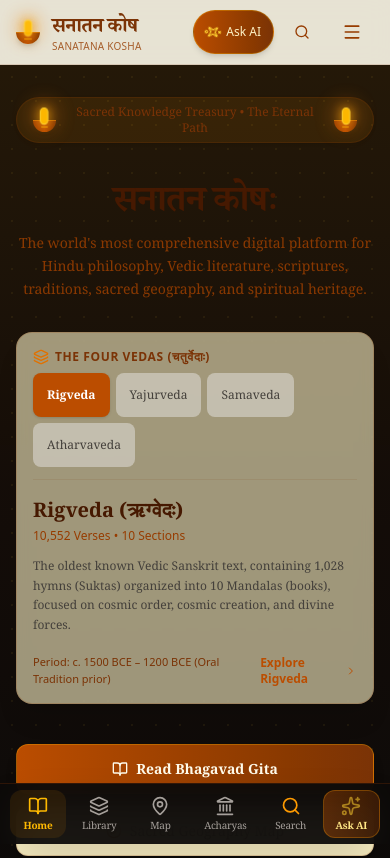
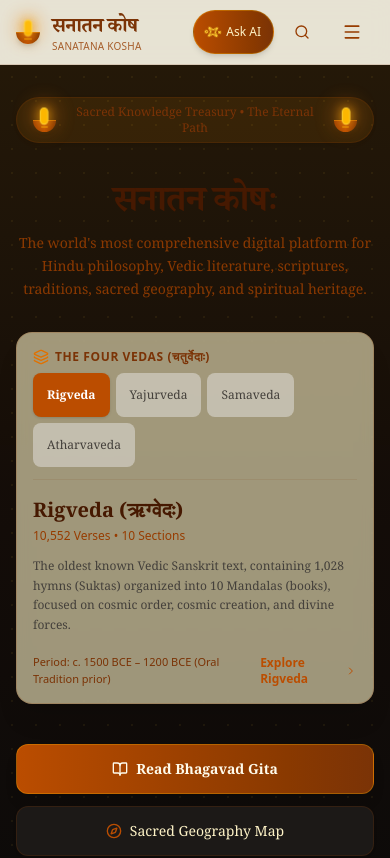
Before and after one commit to Subhra-Rr/Sanatana-Kosha, a React (Vite) app: page / in a window 390 px wide. Shown: the top 858 px of the page. Built offline with nearby package versions, Linux system fonts and the light colour scheme.

Commit message:
refactor: enforce permanent dark theme
Standardize the application to a forced dark theme for consistent visual identity, remove unused theme switching logic, and update meta-tags for improved mobile browser rendering.

```diff
--- a/src/App.tsx
+++ b/src/App.tsx
@@ -3,7 +3,6 @@ import { BrowserRouter as Router, Routes, Route } from 'react-router-dom';
 import { AppProvider } from './context/AppContext';
 import { Header } from './components/common/Header';
 import { Footer } from './components/common/Footer';
-import { MobileBottomNav } from './components/common/MobileBottomNav';
 import { SearchModal } from './components/common/SearchModal';
 import { SpiritualAssistantModal } from './components/ai/SpiritualAssistantModal';
 import { TopicKnowledgeModal } from './components/common/TopicKnowledgeModal';
@@ -25,7 +24,7 @@ const GenealogyPage = lazy(() => import('./pages/GenealogyPage').then(m => ({ de
 const MyLibraryPage = lazy(() => import('./pages/MyLibraryPage').then(m => ({ default: m.MyLibraryPage })));
 
 const PageFallback: React.FC = () => (
-  <div className="min-h-[60vh] flex flex-col items-center justify-center gap-3 p-8 text-amber-800 dark:text-amber-300">
+  <div className="min-h-[60vh] flex flex-col items-center justify-center gap-3 p-8 text-amber-300">
     <Sparkles className="w-8 h-8 animate-spin text-amber-600" style={{ animationDuration: '3s' }} />
     <span className="font-serif text-sm font-medium tracking-wide">Loading Sacred Wisdom...</span>
   </div>
@@ -35,7 +34,7 @@ export default function App() {
   return (
     <Router>
       <AppProvider>
-        <div className="flex flex-col min-h-screen bg-stone-950 text-amber-100 overflow-x-hidden pb-14 md:pb-0">
+        <div className="flex flex-col min-h-screen bg-stone-950 text-amber-100 overflow-x-hidden">
           <Header />
           <main className="flex-1 w-full overflow-x-hidden">
             <Suspense fallback={<PageFallback />}>
@@ -60,7 +59,6 @@ export default function App() {
             </Suspense>
           </main>
           <Footer />
-          <MobileBottomNav />
           <SearchModal />
           <SpiritualAssistantModal />
           <TopicKnowledgeModal />
--- a/src/components/common/AccessibilityToolbar.tsx
+++ b/src/components/common/AccessibilityToolbar.tsx
@@ -13,7 +13,6 @@ import {
 } from 'lucide-react';
 
 export const AccessibilityToolbar: React.FC = () => {
-  const { theme, setTheme } = useApp();
   const [isOpen, setIsOpen] = useState(false);
   const [fontSize, setFontSize] = useState<'normal' | 'large' | 'xl'>('normal');
   const [isDyslexicFont, setIsDyslexicFont] = useState(false);
@@ -34,7 +33,7 @@ export const AccessibilityToolbar: React.FC = () => {
       <button
         onClick={() => setIsOpen(!isOpen)}
         aria-label="Accessibility & Usability Options"
-        className="flex items-center gap-2 px-3.5 py-2.5 rounded-full bg-amber-800 text-amber-100 hover:bg-amber-700 dark:bg-stone-800 dark:text-amber-300 dark:hover:bg-stone-700 shadow-xl border border-amber-600/30 backdrop-blur-md transition-all active:scale-95 text-xs font-semibold"
+        className="flex items-center gap-2 px-3.5 py-2.5 rounded-full bg-stone-800 text-amber-300 hover:bg-stone-700 shadow-xl border border-amber-600/30 backdrop-blur-md transition-all active:scale-95 text-xs font-semibold"
       >
         <Sliders className="w-4 h-4 text-amber-400 animate-pulse" />
         <span className="hidden sm:inline">Accessibility</span>
@@ -42,15 +41,15 @@ export const AccessibilityToolbar: React.FC = () => {
 
       {/* Floating Control Panel */}
       {isOpen && (
-        <div className="w-80 sm:w-96 p-4 rounded-2xl bg-amber-50/98 dark:bg-stone-900/98 border border-amber-800/30 dark:border-amber-500/30 shadow-2xl backdrop-blur-xl text-stone-900 dark:text-amber-100 space-y-4 animate-fade-in text-xs">
-          <div className="flex items-center justify-between border-b border-amber-900/15 pb-2">
-            <div className="flex items-center gap-2 font-serif font-bold text-amber-950 dark:text-amber-200">
-              <Eye className="w-4 h-4 text-amber-600" />
+        <div className="w-80 sm:w-96 p-4 rounded-2xl bg-stone-900/98 border border-amber-500/30 shadow-2xl backdrop-blur-xl text-amber-100 space-y-4 animate-fade-in text-xs">
+          <div className="flex items-center justify-between border-b border-amber-900/30 pb-2">
+            <div className="flex items-center gap-2 font-serif font-bold text-amber-200">
+              <Eye className="w-4 h-4 text-amber-400" />
               <span>Accessibility & Viewing Options</span>
             </div>
             <button
               onClick={() => setIsOpen(false)}
-              className="p-1 rounded-full hover:bg-amber-500/20 text-stone-500"
+              className="p-1 rounded-full hover:bg-amber-500/20 text-stone-400 hover:text-amber-200"
             >
               <X className="w-4 h-4" />
             </button>
@@ -58,9 +57,9 @@ export const AccessibilityToolbar: React.FC = () => {
 
           {/* Font Size Scaling */}
           <div className="space-y-1.5">
-            <label className="font-semibold text-stone-700 dark:text-stone-300 flex items-center justify-between">
-              <span className="flex items-center gap-1.5"><Type className="w-3.5 h-3.5 text-amber-600" /> Text Scale</span>
-              <span className="text-[10px] uppercase text-amber-700 dark:text-amber-400 font-bold">{fontSize}</span>
+            <label className="font-semibold text-stone-300 flex items-center justify-between">
+              <span className="flex items-center gap-1.5"><Type className="w-3.5 h-3.5 text-amber-400" /> Text Scale</span>
+              <span className="text-[10px] uppercase text-amber-400 font-bold">{fontSize}</span>
             </label>
             <div className="grid grid-cols-3 gap-1.5">
               <button
@@ -68,7 +67,7 @@ export const AccessibilityToolbar: React.FC = () => {
                 className={`py-1.5 rounded-lg border text-xs font-serif ${
                   fontSize === 'normal'
                     ? 'bg-amber-700 text-white font-bold border-amber-600'
-                    : 'bg-stone-200/60 dark:bg-stone-800 text-stone-800 dark:text-stone-300 border-transparent'
+                    : 'bg-stone-800 text-stone-300 border-transparent hover:bg-stone-700'
                 }`}
               >
                 Normal A
@@ -78,7 +77,7 @@ export const AccessibilityToolbar: React.FC = () => {
                 className={`py-1.5 rounded-lg border text-sm font-serif ${
                   fontSize === 'large'
                     ? 'bg-amber-700 text-white font-bold border-amber-600'
-                    : 'bg-stone-200/60 dark:bg-stone-800 text-stone-800 dark:text-stone-300 border-transparent'
+                    : 'bg-stone-800 text-stone-300 border-transparent hover:bg-stone-700'
                 }`}
               >
                 Large A+
@@ -88,7 +87,7 @@ export const AccessibilityToolbar: React.FC = () => {
                 className={`py-1.5 rounded-lg border text-base font-serif ${
                   fontSize === 'xl'
                     ? 'bg-amber-700 text-white font-bold border-amber-600'
-                    : 'bg-stone-200/60 dark:bg-stone-800 text-stone-800 dark:text-stone-300 border-transparent'
+                    : 'bg-stone-800 text-stone-300 border-transparent hover:bg-stone-700'
                 }`}
               >
                 Huge A++
@@ -97,15 +96,15 @@ export const AccessibilityToolbar: React.FC = () => {
           </div>
 
           {/* Dyslexia Friendly Toggle */}
-          <div className="flex items-center justify-between py-1 border-t border-amber-900/10 pt-2">
+          <div className="flex items-center justify-between py-1 border-t border-amber-900/20 pt-2">
             <div>
-              <p className="font-semibold text-stone-800 dark:text-stone-200">Dyslexia-Friendly Font</p>
-              <p className="text-[10px] text-stone-500 dark:text-stone-400">High-legibility sans typeface</p>
+              <p className="font-semibold text-stone-200">Dyslexia-Friendly Font</p>
+              <p className="text-[10px] text-stone-400">High-legibility sans typeface</p>
             </div>
             <button
               onClick={() => setIsDyslexicFont(!isDyslexicFont)}
               className={`w-11 h-6 rounded-full transition-colors relative ${
-                isDyslexicFont ? 'bg-amber-600' : 'bg-stone-300 dark:bg-stone-700'
+                isDyslexicFont ? 'bg-amber-600' : 'bg-stone-700'
               }`}
             >
               <span
@@ -116,44 +115,13 @@ export const AccessibilityToolbar: React.FC = () => {
             </button>
           </div>
 
-          {/* Theme Selector */}
-          <div className="space-y-1.5 border-t border-amber-900/10 pt-2">
-            <label className="font-semibold text-stone-700 dark:text-stone-300 flex items-center gap-1.5">
-              <Sun className="w-3.5 h-3.5 text-amber-600" /> Sacred Atmosphere Theme
-            </label>
-            <div className="grid grid-cols-2 gap-1.5">
-              <button
-                onClick={() => setTheme('lamp-night')}
-                className={`p-2 rounded-xl border text-left flex items-center gap-2 ${
-                  theme === 'lamp-night'
-                    ? 'bg-stone-900 text-amber-300 border-amber-500 font-bold'
-                    : 'bg-stone-800/40 text-stone-300 border-stone-700'
-                }`}
-              >
-                <Moon className="w-3.5 h-3.5 text-amber-400" />
-                <span>Oil Lamp Night</span>
-              </button>
-              <button
-                onClick={() => setTheme('sandstone')}
-                className={`p-2 rounded-xl border text-left flex items-center gap-2 ${
-                  theme === 'sandstone'
-                    ? 'bg-amber-100 text-amber-950 border-amber-600 font-bold'
-                    : 'bg-stone-200/50 text-stone-700 border-stone-300'
-                }`}
-              >
-                <Sun className="w-3.5 h-3.5 text-amber-700" />
-                <span>Morning Light</span>
-              </button>
-            </div>
-          </div>
-
           {/* Keyboard Shortcuts Info */}
           <div className="p-2.5 rounded-xl bg-amber-500/10 border border-amber-600/20 text-[11px] space-y-1">
-            <div className="flex items-center gap-1.5 font-bold text-amber-900 dark:text-amber-300">
+            <div className="flex items-center gap-1.5 font-bold text-amber-300">
               <Keyboard className="w-3.5 h-3.5" /> Quick Keyboard Navigation
             </div>
-            <p className="text-stone-600 dark:text-stone-400">
-              Press <kbd className="px-1 py-0.5 rounded bg-amber-200 dark:bg-stone-800 font-mono text-[10px]">⌘K</kbd> or <kbd className="px-1 py-0.5 rounded bg-amber-200 dark:bg-stone-800 font-mono text-[10px]">Ctrl+K</kbd> anywhere for Smart Semantic Search.
+            <p className="text-stone-400">
+              Press <kbd className="px-1 py-0.5 rounded bg-stone-800 font-mono text-[10px] text-amber-300">⌘K</kbd> or <kbd className="px-1 py-0.5 rounded bg-stone-800 font-mono text-[10px] text-amber-300">Ctrl+K</kbd> anywhere for Smart Semantic Search.
             </p>
           </div>
         </div>
--- a/src/components/common/MobileBottomNav.tsx
+++ b/src/components/common/MobileBottomNav.tsx
@@ -1,66 +1,5 @@
 import React from 'react';
-import { Link, useLocation } from 'react-router-dom';
-import { useApp } from '../../context/AppContext';
-import {
-  BookOpen,
-  Layers,
-  Landmark,
-  MapPin,
-  Sparkles,
-  Search
-} from 'lucide-react';
 
 export const MobileBottomNav: React.FC = () => {
-  const location = useLocation();
-  const { setIsAiAssistantOpen, setIsSearchOpen } = useApp();
-
-  const navItems = [
-    { label: 'Home', path: '/', icon: BookOpen },
-    { label: 'Library', path: '/library/vedas', icon: Layers },
-    { label: 'Map', path: '/geography', icon: MapPin },
-    { label: 'Acharyas', path: '/acharyas', icon: Landmark },
-  ];
-
-  return (
-    <nav className="md:hidden fixed bottom-0 left-0 right-0 z-40 bg-stone-950/95 backdrop-blur-lg border-t border-amber-900/30 px-2 py-1.5 pb-safe shadow-2xl">
-      <div className="flex items-center justify-around max-w-md mx-auto">
-        {navItems.map((item) => {
-          const Icon = item.icon;
-          const isActive = location.pathname === item.path || (item.path !== '/' && location.pathname.startsWith(item.path));
-          return (
-            <Link
-              key={item.path}
-              to={item.path}
-              className={`flex flex-col items-center justify-center py-1 px-3 min-w-[56px] min-h-[48px] rounded-xl transition-all active:scale-95 ${
-                isActive
-                  ? 'text-amber-400 font-bold bg-amber-500/10'
-                  : 'text-stone-400 hover:text-amber-200'
-              }`}
-            >
-              <Icon className={`w-5 h-5 ${isActive ? 'text-amber-400' : 'text-stone-400'}`} />
-              <span className="text-[10px] mt-0.5 tracking-tight font-serif">{item.label}</span>
-            </Link>
-          );
-        })}
-
-        {/* Quick Search Trigger */}
-        <button
-          onClick={() => setIsSearchOpen(true)}
-          className="flex flex-col items-center justify-center py-1 px-3 min-w-[56px] min-h-[48px] rounded-xl text-stone-400 hover:text-amber-200 active:scale-95 transition-all"
-        >
-          <Search className="w-5 h-5 text-amber-500" />
-          <span className="text-[10px] mt-0.5 tracking-tight font-serif">Search</span>
-        </button>
-
-        {/* Ask AI Trigger */}
-        <button
-          onClick={() => setIsAiAssistantOpen(true)}
-          className="flex flex-col items-center justify-center py-1 px-3 min-w-[56px] min-h-[48px] rounded-xl text-amber-300 font-medium active:scale-95 transition-all bg-gradient-to-r from-amber-700/40 to-amber-900/40 border border-amber-500/30"
-        >
-          <Sparkles className="w-5 h-5 text-amber-300 animate-pulse" />
-          <span className="text-[10px] mt-0.5 tracking-tight font-serif font-bold text-amber-200">Ask AI</span>
-        </button>
-      </div>
-    </nav>
-  );
+  return null;
 };
--- a/src/context/AppContext.tsx
+++ b/src/context/AppContext.tsx
@@ -29,7 +29,7 @@ interface AppContextType {
 const AppContext = createContext<AppContextType | undefined>(undefined);
 
 export const AppProvider: React.FC<{ children: React.ReactNode }> = ({ children }) => {
-  const [theme, setThemeState] = useState<ThemeMode>('lamp-night');
+  const [theme] = useState<ThemeMode>('lamp-night');
   const [isSearchOpen, setIsSearchOpen] = useState(false);
   const [isAiAssistantOpen, setIsAiAssistantOpen] = useState(false);
   const [activeTopicModal, setActiveTopicModal] = useState<string | TopicKnowledgeItem | null>(null);
@@ -38,9 +38,10 @@ export const AppProvider: React.FC<{ children: React.ReactNode }> = ({ children
   const [readingProgress, setReadingProgress] = useState<Record<string, UserReadingProgress>>({});
 
   useEffect(() => {
-    // Apply default Oil Lamp Theme attributes and dark mode class
-    document.documentElement.className = `theme-${theme} ${theme === 'lamp-night' || theme === 'copper-gold' ? 'dark' : ''}`;
-    document.documentElement.setAttribute('data-theme', theme);
+    // Permanently enforce Dark Oil Lamp Theme attributes and dark class
+    document.documentElement.className = 'theme-lamp-night dark overflow-x-hidden';
+    document.documentElement.setAttribute('data-theme', 'lamp-night');
+    document.documentElement.style.colorScheme = 'dark';
 
     // Load initial storage data
     storageService.getBookmarks().then(setBookmarks);
@@ -57,10 +58,11 @@ export const AppProvider: React.FC<{ children: React.ReactNode }> = ({ children
     return () => window.removeEventListener('keydown', handleKeyDown);
   }, []);
 
-  const setTheme = (newTheme: ThemeMode) => {
-    setThemeState(newTheme);
-    document.documentElement.className = `theme-${newTheme} ${newTheme === 'lamp-night' || newTheme === 'copper-gold' ? 'dark' : ''}`;
-    document.documentElement.setAttribute('data-theme', newTheme);
+  const setTheme = (_newTheme: ThemeMode) => {
+    // Theme locked permanently to Dark Oil Lamp (Deepam) Theme
+    document.documentElement.className = 'theme-lamp-night dark overflow-x-hidden';
+    document.documentElement.setAttribute('data-theme', 'lamp-night');
+    document.documentElement.style.colorScheme = 'dark';
   };
 
   const openTopicModal = (topic: string | TopicKnowledgeItem) => {
@@ -133,7 +135,7 @@ export const AppProvider: React.FC<{ children: React.ReactNode }> = ({ children
         updateReadingProgress
       }}
     >
-      <div className={`theme-${theme} min-h-screen text-stone-900 dark:text-stone-100 transition-colors duration-300 font-sans`}>
+      <div className="theme-lamp-night dark min-h-screen bg-stone-950 text-amber-100 font-sans">
         {children}
       </div>
     </AppContext.Provider>
--- a/src/index.css
+++ b/src/index.css
@@ -1,19 +1,11 @@
 @import "tailwindcss";
 
 @layer base {
-  :root {
-    --bg-main: #FAF6EE;
-    --bg-card: #F2E9DB;
-    --bg-accent: #E8D7C0;
-    --text-primary: #2C1810;
-    --text-secondary: #5C4033;
-    --border-color: #D4AF37;
-    --saffron-gold: #E05A10;
-    --temple-accent: #8B4513;
-  }
-
-  /* Temple Night (Oil Lamp Theme) */
-  .theme-lamp-night {
+  :root,
+  html,
+  body {
+    color-scheme: dark !important;
+    forced-color-adjust: none !important;
     --bg-main: #120D0A;
     --bg-card: #1C140E;
     --bg-accent: #2A1D15;
@@ -22,51 +14,43 @@
     --border-color: #9A7B38;
     --saffron-gold: #F39C12;
     --temple-accent: #D4AF37;
-    background-color: var(--bg-main);
-    color: var(--text-primary);
+    background-color: #0c0a09 !important;
+    color: #F3E5AB !important;
   }
 
-  /* Sandstone Theme */
-  .theme-sandstone {
-    --bg-main: #FAF6EE;
-    --bg-card: #F2E8D9;
-    --bg-accent: #E5D5BF;
-    --text-primary: #2C1810;
-    --text-secondary: #583E2E;
-    --border-color: #C5A880;
-    --saffron-gold: #D9531E;
-    --temple-accent: #8B4513;
-    background-color: var(--bg-main);
-    color: var(--text-primary);
+  /* Temple Night (Oil Lamp Theme - Immutable) */
+  .theme-lamp-night,
+  .theme-sandstone,
+  .theme-copper-gold,
+  .theme-morning {
+    --bg-main: #120D0A;
+    --bg-card: #1C140E;
+    --bg-accent: #2A1D15;
+    --text-primary: #F3E5AB;
+    --text-secondary: #C8B28B;
+    --border-color: #9A7B38;
+    --saffron-gold: #F39C12;
+    --temple-accent: #D4AF37;
+    background-color: var(--bg-main) !important;
+    color: var(--text-primary) !important;
   }
+}
 
-  /* Copper Gold Theme */
-  .theme-copper-gold {
-    --bg-main: #1F120B;
-    --bg-card: #2B1A10;
-    --bg-accent: #3A2518;
-    --text-primary: #F2C94C;
-    --text-secondary: #D4AF37;
-    --border-color: #B87333;
-    --saffron-gold: #E67E22;
-    --temple-accent: #B87333;
-    background-color: var(--bg-main);
-    color: var(--text-primary);
-  }
+/* Force dark oil lamp canvas on all root containers */
+html, body, #root {
+  background-color: #0c0a09 !important;
+  color: #fef3c7 !important;
+  color-scheme: dark !important;
+}
 
-  /* Morning Sunrise Theme */
-  .theme-morning {
-    --bg-main: #FFFDF9;
-    --bg-card: #FFF8EE;
-    --bg-accent: #FDEED9;
-    --text-primary: #331A00;
-    --text-secondary: #663300;
-    --border-color: #E05A10;
-    --saffron-gold: #E05A10;
-    --temple-accent: #D4AF37;
-    background-color: var(--bg-main);
-    color: var(--text-primary);
-  }
+/* Override any accidental light mode background utility classes on non-dark device viewports */
+:not(.dark) .bg-amber-50,
+:not(.dark) .bg-amber-100,
+:not(.dark) .bg-stone-100,
+:not(.dark) .bg-stone-200,
+:not(.dark) .bg-white {
+  background-color: #1c1917 !important;
+  color: #fef3c7 !important;
 }
 
 /* Custom Scrollbar for Temple Library feel */
```
Also changed, not shown: index.html (+9 -4 lines).
